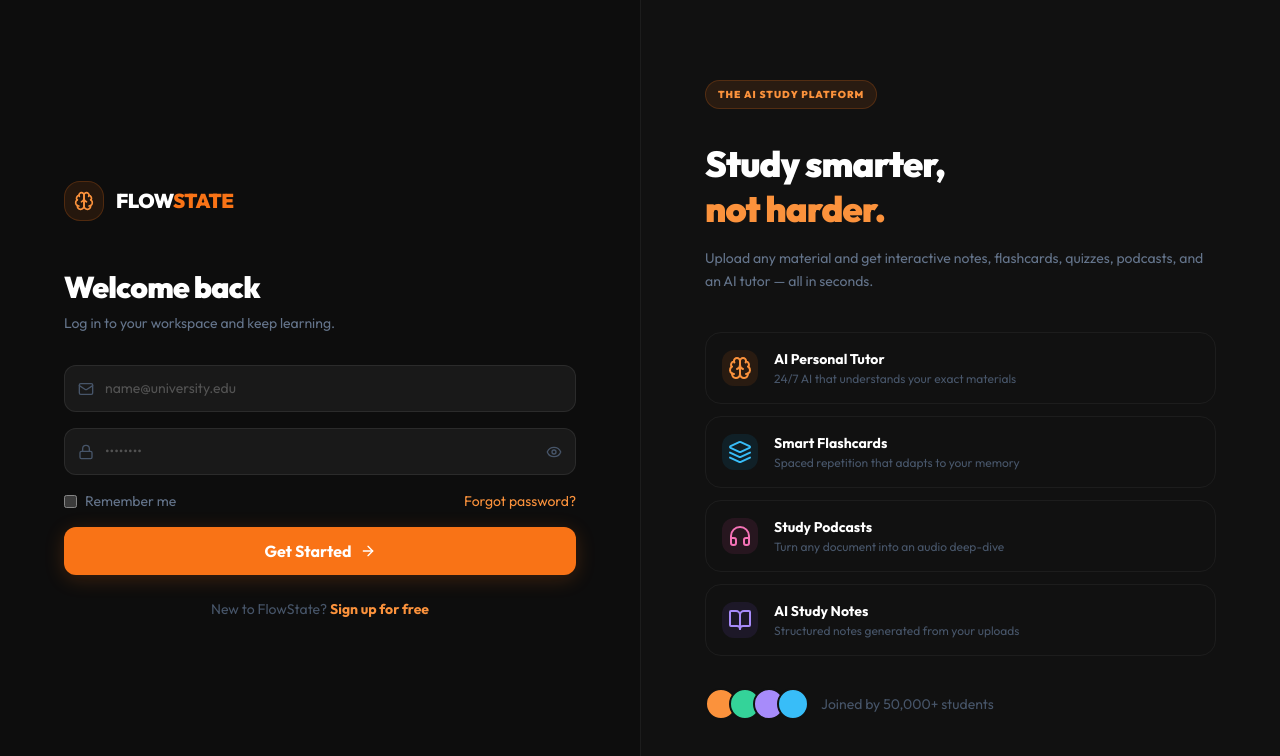
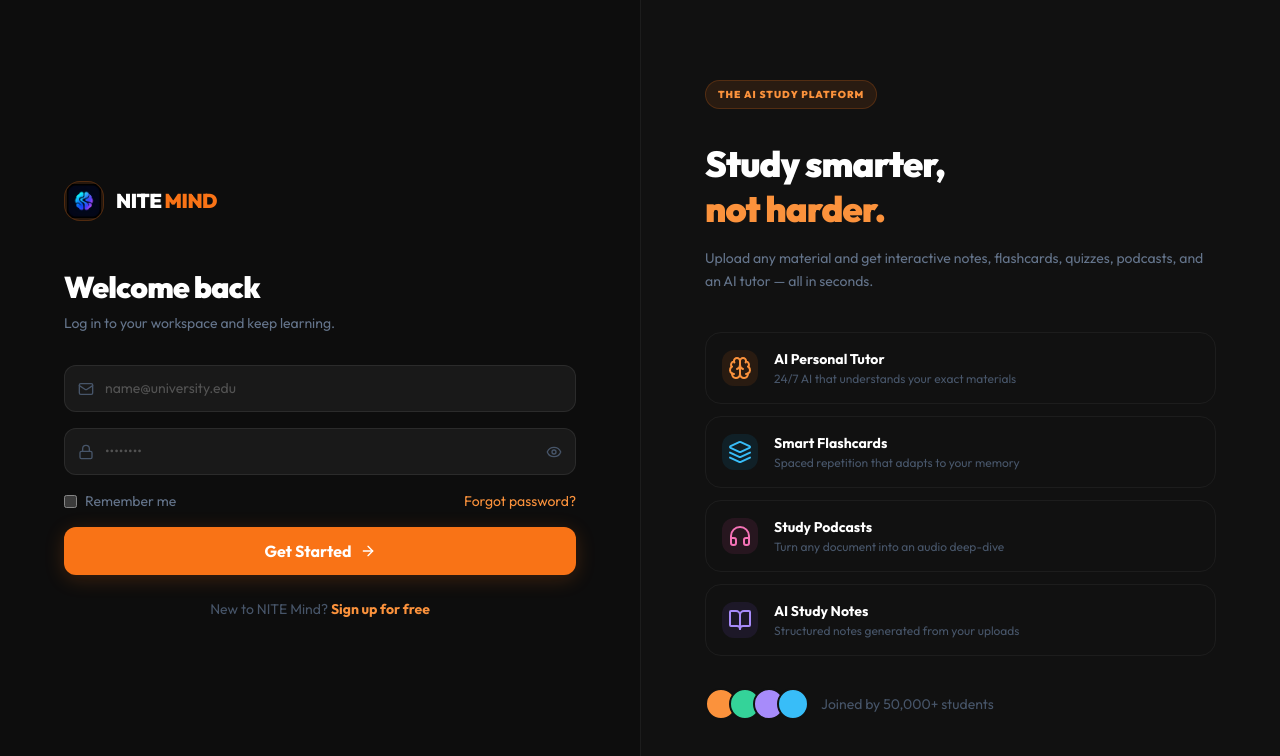
Before and after one commit to Jerry-Courage/paw-pal, a Next.js app in the folder frontend/: page /login in a window 1280 px wide. Shown: the top 756 px of the page. Built offline with nearby package versions, Linux system fonts and the light colour scheme; no server answers.

Commit message:
chore: global rebranding to NITE Mind (New Intelligence Tech Era)

```diff
--- a/frontend/app/(auth)/login/page.tsx
+++ b/frontend/app/(auth)/login/page.tsx
@@ -44,11 +44,11 @@
       <div className="flex flex-col justify-center px-6 sm:px-12 lg:px-16 py-12">
         {/* Logo */}
         <Link href="/" className="flex items-center gap-3 mb-12 group w-fit">
-          <div className="w-10 h-10 rounded-2xl bg-orange-500/10 border border-orange-500/20 flex items-center justify-center">
-            <Brain className="w-5 h-5 text-orange-400" />
+          <div className="w-10 h-10 rounded-2xl bg-orange-500/10 border border-orange-500/20 flex items-center justify-center overflow-hidden p-0.5">
+             <img src="/images/logo-icon.png" alt="NITE Mind" className="w-full h-full object-contain" />
           </div>
           <span className="text-xl font-black text-white uppercase tracking-tight">
-            Flow<span className="text-orange-500">State</span>
+            NITE <span className="text-orange-500">Mind</span>
           </span>
         </Link>
 
@@ -119,7 +119,7 @@
         </form>
 
         <p className="text-center text-sm text-slate-600 mt-6">
-          New to FlowState?{' '}
+          New to NITE Mind?{' '}
           <Link href="/signup" className="text-orange-400 font-bold hover:text-orange-300 transition-colors">Sign up for free</Link>
         </p>
       </div>
--- a/frontend/app/(auth)/signup/page.tsx
+++ b/frontend/app/(auth)/signup/page.tsx
@@ -109,11 +109,11 @@
       <div className="flex flex-col justify-center px-6 sm:px-12 lg:px-16 py-12">
         {/* Logo */}
         <Link href="/" className="flex items-center gap-3 mb-10 group w-fit">
-          <div className="w-10 h-10 rounded-2xl bg-orange-500/10 border border-orange-500/20 flex items-center justify-center">
-            <Brain className="w-5 h-5 text-orange-400" />
+          <div className="w-10 h-10 rounded-2xl bg-orange-500/10 border border-orange-500/20 flex items-center justify-center overflow-hidden p-0.5">
+             <img src="/images/logo-icon.png" alt="NITE Mind" className="w-full h-full object-contain" />
           </div>
           <span className="text-xl font-black text-white uppercase tracking-tight">
-            Flow<span className="text-orange-500">State</span>
+            NITE <span className="text-orange-500">Mind</span>
           </span>
         </Link>
 
@@ -255,7 +255,7 @@
           <span className="text-orange-400">master any subject.</span>
         </h2>
         <p className="text-slate-500 text-sm mb-10 leading-relaxed">
-          Join 50,000+ students using FlowState to study smarter with AI.
+          Join 50,000+ students using NITE Mind to study smarter with AI.
         </p>
 
         <div className="space-y-3">
--- a/frontend/app/layout.tsx
+++ b/frontend/app/layout.tsx
@@ -22,13 +22,13 @@
 }
 
 export const metadata: Metadata = {
-  title: 'FlowState — Study Smarter with Your AI Third Member',
-  description: 'Transform PDFs, YouTube videos, and class notes into interactive lessons, flashcards, and quizzes.',
+  title: 'NITE Mind — New Intelligence Tech Era',
+  description: 'Transform PDFs, YouTube videos, and class notes into interactive lessons with the power of NITE Mind AI.',
   manifest: '/manifest.json',
   appleWebApp: {
     capable: true,
     statusBarStyle: 'black-translucent',
-    title: 'FlowState',
+    title: 'NITE Mind',
     startupImage: '/images/logo-icon.png',
   },
   icons: {
@@ -51,7 +51,7 @@
         <link rel="manifest" href="/manifest.json" />
         <meta name="apple-mobile-web-app-capable" content="yes" />
         <meta name="apple-mobile-web-app-status-bar-style" content="black-translucent" />
-        <meta name="apple-mobile-web-app-title" content="FlowState" />
+        <meta name="apple-mobile-web-app-title" content="NITE Mind" />
         <link rel="apple-touch-icon" href="/images/logo-icon.png" />
       </head>
       <body suppressHydrationWarning className={cn(outfit.className, outfit.variable)}>
--- a/frontend/app/page.tsx
+++ b/frontend/app/page.tsx
@@ -14,11 +14,11 @@
       <div className="max-w-7xl mx-auto px-6 py-4 flex items-center justify-between">
         {/* Logo */}
         <Link href="/" className="flex items-center gap-2.5 group">
-          <div className="w-9 h-9 rounded-xl bg-orange-500/15 border border-orange-500/25 flex items-center justify-center group-hover:bg-orange-500/20 transition-colors">
-            <Brain className="w-5 h-5 text-orange-400" />
+          <div className="w-9 h-9 rounded-xl bg-orange-500/15 border border-orange-500/25 flex items-center justify-center group-hover:bg-orange-500/20 transition-colors overflow-hidden p-0.5">
+             <img src="/images/logo-icon.png" alt="NITE Mind" className="w-full h-full object-contain" />
           </div>
-          <span className="text-lg font-black tracking-tight">
-            Flow<span className="text-orange-500">State</span>
+          <span className="text-lg font-black tracking-tight uppercase">
+            NITE <span className="text-orange-500">Mind</span>
           </span>
         </Link>
 
@@ -325,7 +325,7 @@
             <span className="text-orange-500">read your notes.</span>
           </h2>
           <p className="text-slate-400 text-lg leading-relaxed mb-8">
-            Unlike generic chatbots, FlowAI is trained on your exact uploaded material. Ask it to explain a concept from your lecture, quiz you on a specific chapter, or simplify a complex formula — it knows your content inside out.
+            Unlike generic chatbots, NITE AI is trained on your exact uploaded material. Ask it to explain a concept from your lecture, quiz you on a specific chapter, or simplify a complex formula — it knows your content inside out.
           </p>
           <ul className="space-y-3 mb-8">
             {[
@@ -355,7 +355,7 @@
                 <Brain className="w-4 h-4 text-orange-400" />
               </div>
               <div>
-                <p className="text-sm font-black text-white">FlowAI Tutor</p>
+                <p className="text-sm font-black text-white">NITE AI Tutor</p>
                 <p className="text-xs text-emerald-400 flex items-center gap-1">
                   <span className="w-1.5 h-1.5 rounded-full bg-emerald-400 inline-block" />
                   Trained on your Anatomy Notes.pdf
@@ -561,9 +561,9 @@
     <section className="py-28 px-6">
       <div className="max-w-4xl mx-auto">
         <div className="text-center mb-14">
-          <p className="text-orange-500 text-xs font-black uppercase tracking-widest mb-3">Why FlowState</p>
+          <p className="text-orange-500 text-xs font-black uppercase tracking-widest mb-3">Why NITE Mind</p>
           <h2 className="text-4xl md:text-5xl font-black text-white tracking-tight mb-4">
-            FlowState vs Traditional Studying
+            NITE Mind vs Traditional Studying
           </h2>
           <p className="text-slate-500 text-lg">The difference is night and day.</p>
         </div>
@@ -573,7 +573,7 @@
           <div className="grid grid-cols-3 bg-[#161616] border-b border-white/6">
             <div className="px-6 py-4 text-xs font-black text-slate-500 uppercase tracking-widest">Feature</div>
             <div className="px-6 py-4 text-xs font-black text-orange-400 uppercase tracking-widest flex items-center gap-2">
-              <Brain className="w-3.5 h-3.5" /> FlowState
+              <img src="/images/logo-icon.png" className="w-3.5 h-3.5 object-contain" /> NITE Mind
             </div>
             <div className="px-6 py-4 text-xs font-black text-slate-600 uppercase tracking-widest">Traditional</div>
           </div>
@@ -779,8 +779,8 @@
           </div>
 
           <h2 className="relative text-5xl md:text-6xl font-black text-white tracking-tight mb-5 leading-[1.05]">
-            Ready to enter your<br />
-            <span className="text-orange-500">FlowState?</span>
+            Ready to enter the<br />
+            <span className="text-orange-500">NITE Mind?</span>
           </h2>
 
           <p className="relative text-slate-400 text-lg mb-10 max-w-xl leading-relaxed">
--- a/frontend/components/layout/TopNav.tsx
+++ b/frontend/components/layout/TopNav.tsx
@@ -52,11 +52,11 @@
         <div className="h-14 flex items-center px-4 md:px-6 gap-4">
         {/* Logo */}
         <Link href="/dashboard" className="flex items-center gap-2.5 shrink-0 mr-2">
-          <div className="w-7 h-7 rounded-lg bg-orange-500/10 border border-orange-500/20 flex items-center justify-center">
-            <Brain className="w-3.5 h-3.5 text-orange-400" />
+          <div className="w-7 h-7 rounded-lg bg-orange-500/10 border border-orange-500/20 flex items-center justify-center overflow-hidden p-0.5">
+             <img src="/images/logo-icon.png" alt="NITE Mind" className="w-full h-full object-contain" />
           </div>
           <span className="text-sm font-black text-white uppercase tracking-tight hidden sm:block">
-            Flow<span className="text-orange-500">State</span>
+            NITE <span className="text-orange-500">Mind</span>
           </span>
         </Link>
 
@@ -139,11 +139,11 @@
               style={{ paddingTop: 'calc(env(safe-area-inset-top) + 16px)', paddingBottom: '16px' }}
             >
               <Link href="/dashboard" className="flex items-center gap-2.5" onClick={() => setMobileOpen(false)}>
-                <div className="w-7 h-7 rounded-lg bg-orange-500/10 border border-orange-500/20 flex items-center justify-center">
-                  <Brain className="w-3.5 h-3.5 text-orange-400" />
+                <div className="w-7 h-7 rounded-lg bg-orange-500/10 border border-orange-500/20 flex items-center justify-center overflow-hidden p-0.5">
+                  <img src="/images/logo-icon.png" alt="NITE Mind" className="w-full h-full object-contain" />
                 </div>
                 <span className="text-sm font-black text-white uppercase tracking-tight">
-                  Flow<span className="text-orange-500">State</span>
+                  NITE <span className="text-orange-500">Mind</span>
                 </span>
               </Link>
               <button onClick={() => setMobileOpen(false)} className="p-1.5 rounded-lg text-slate-500 hover:text-white hover:bg-white/5 transition-all">
--- a/frontend/package.json
+++ b/frontend/package.json
@@ -1,5 +1,5 @@
 {
-  "name": "flowstate",
+  "name": "nitemind",
   "version": "0.1.0",
   "private": true,
   "scripts": {
```
Also changed, not shown: frontend/public/manifest.json.
